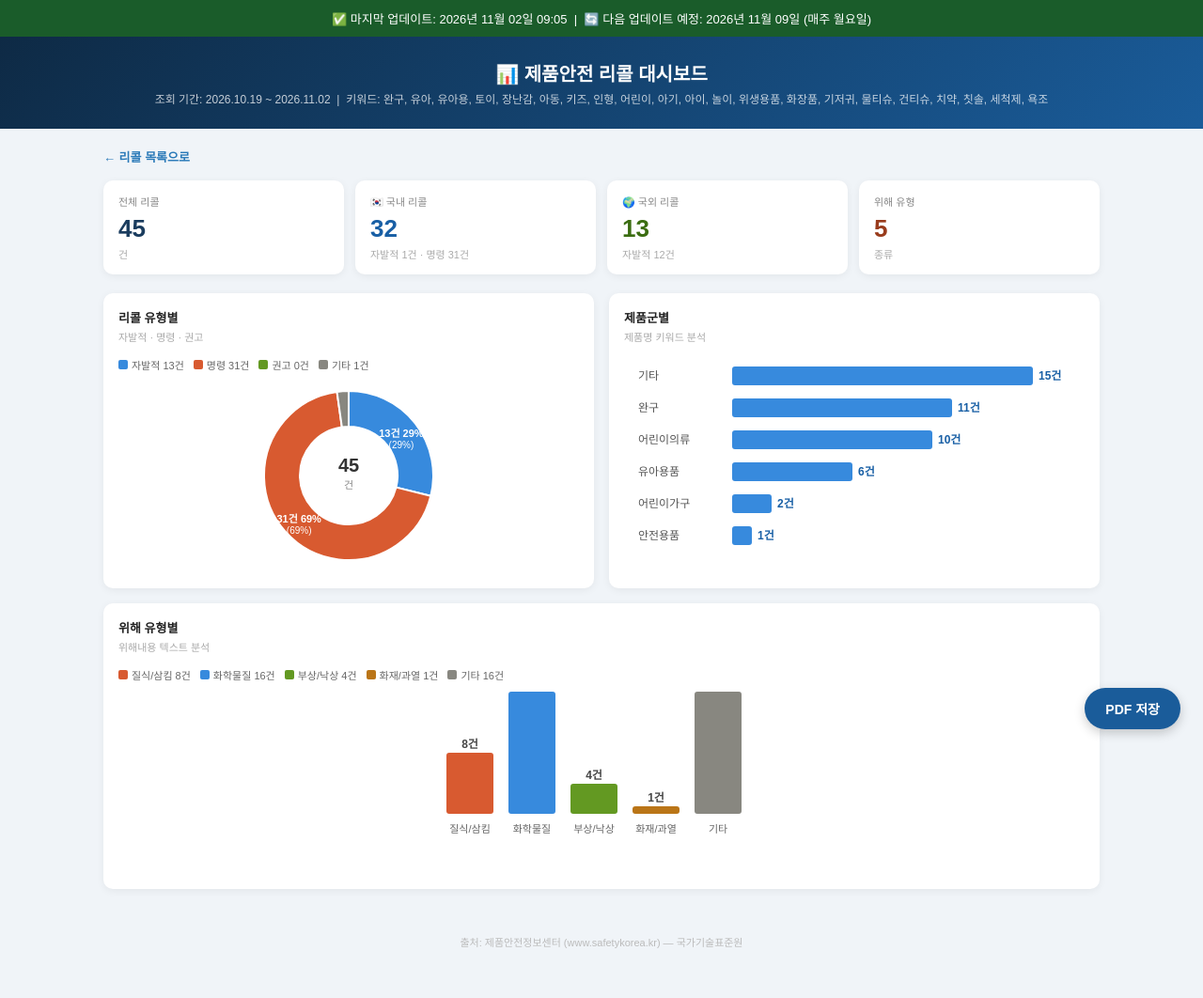
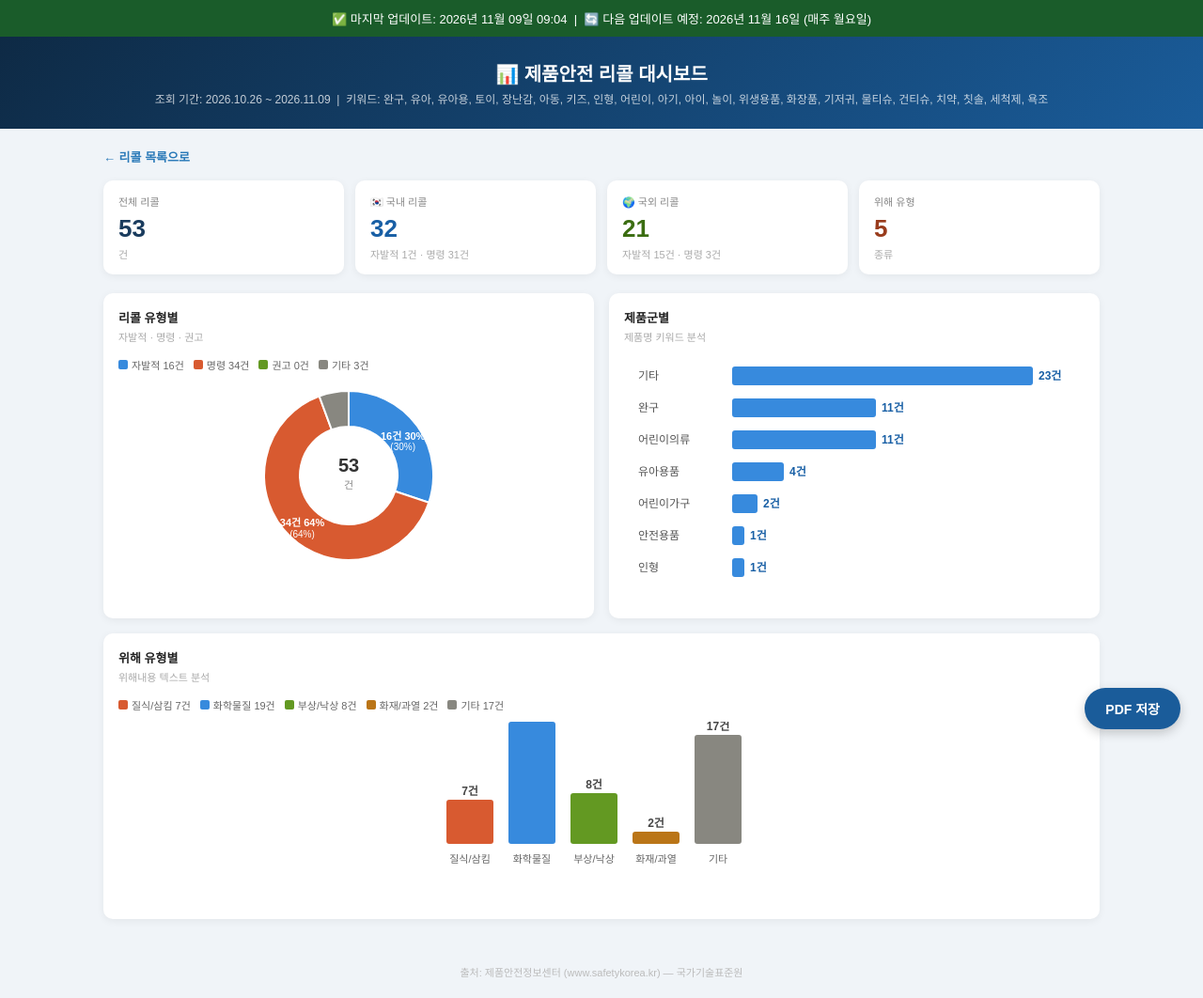
Before and after one commit to ajongchil-maker/recall, a plain HTML site: page dashboard.html in a window 1280 px wide. Shown: the whole page at 94% size. Before the commit the page ends 1030 px from the top, so only its background shows below. Drawn offline with Linux system fonts and the light colour scheme.

Commit message:
auto update 2026-11-09 - dashboard.html

```diff
--- a/dashboard.html
+++ b/dashboard.html
@@ -33,17 +33,17 @@ footer{text-align:center;padding:20px;color:#bbb;font-size:11px;margin-top:8px;}
 </style>
 </head>
 <body>
-<div class="update-bar">✅ 마지막 업데이트: 2026년 11월 02일 09:05 &nbsp;|&nbsp; 🔄 다음 업데이트 예정: 2026년 11월 09일 (매주 월요일)</div>
+<div class="update-bar">✅ 마지막 업데이트: 2026년 11월 09일 09:04 &nbsp;|&nbsp; 🔄 다음 업데이트 예정: 2026년 11월 16일 (매주 월요일)</div>
 <div class="header">
   <h1>📊 제품안전 리콜 대시보드</h1>
-  <p class="sub">조회 기간: 2026.10.19 ~ 2026.11.02 &nbsp;|&nbsp; 키워드: 완구, 유아, 유아용, 토이, 장난감, 아동, 키즈, 인형, 어린이, 아기, 아이, 놀이, 위생용품, 화장품, 기저귀, 물티슈, 건티슈, 치약, 칫솔, 세척제, 욕조</p>
+  <p class="sub">조회 기간: 2026.10.26 ~ 2026.11.09 &nbsp;|&nbsp; 키워드: 완구, 유아, 유아용, 토이, 장난감, 아동, 키즈, 인형, 어린이, 아기, 아이, 놀이, 위생용품, 화장품, 기저귀, 물티슈, 건티슈, 치약, 칫솔, 세척제, 욕조</p>
 </div>
 <div class="body">
   <a href="index.html" class="back-btn">← 리콜 목록으로</a>
   <div class="metrics">
-    <div class="metric"><div class="lbl">전체 리콜</div><div class="num" style="color:#1a3c5e">45</div><div class="sub">건</div></div>
+    <div class="metric"><div class="lbl">전체 리콜</div><div class="num" style="color:#1a3c5e">53</div><div class="sub">건</div></div>
     <div class="metric"><div class="lbl">🇰🇷 국내 리콜</div><div class="num" style="color:#185FA5">32</div><div class="sub">자발적 1건 · 명령 31건</div></div>
-    <div class="metric"><div class="lbl">🌍 국외 리콜</div><div class="num" style="color:#3B6D11">13</div><div class="sub">자발적 12건</div></div>
+    <div class="metric"><div class="lbl">🌍 국외 리콜</div><div class="num" style="color:#3B6D11">21</div><div class="sub">자발적 15건 · 명령 3건</div></div>
     <div class="metric"><div class="lbl">위해 유형</div><div class="num" style="color:#993C1D">5</div><div class="sub">종류</div></div>
   </div>
 
@@ -52,23 +52,23 @@ footer{text-align:center;padding:20px;color:#bbb;font-size:11px;margin-top:8px;}
       <h3>리콜 유형별</h3>
       <div class="desc">자발적 · 명령 · 권고</div>
       <div class="legend">
-        <span><i style="background:#378ADD"></i>자발적 13건</span>
-        <span><i style="background:#D85A30"></i>명령 31건</span>
+        <span><i style="background:#378ADD"></i>자발적 16건</span>
+        <span><i style="background:#D85A30"></i>명령 34건</span>
         <span><i style="background:#639922"></i>권고 0건</span>
-        <span><i style="background:#888780"></i>기타 1건</span>
+        <span><i style="background:#888780"></i>기타 3건</span>
       </div>
       <div class="svg-wrap">
         <svg viewBox="0 0 260 200" width="100%" height="200" xmlns="http://www.w3.org/2000/svg">
-          <path d="M 130.0,10.0 A 90,90 0 0,1 217.3,121.8 L 180.5,112.6 A 52,52 0 0,0 130.0,48.0 Z" fill="#378ADD" stroke="white" stroke-width="2"/>
-<text x="185.9" y="56.3" text-anchor="middle" dominant-baseline="middle" fill="white" font-size="11" font-weight="bold">13건
-29%</text>
-<text x="185.9" y="68.3" text-anchor="middle" dominant-baseline="middle" fill="white" font-size="10">(29%)</text>
-<path d="M 217.3,121.8 A 90,90 0 1,1 117.5,10.9 L 122.8,48.5 A 52,52 0 1,0 180.5,112.6 Z" fill="#D85A30" stroke="white" stroke-width="2"/>
-<text x="77.2" y="147.5" text-anchor="middle" dominant-baseline="middle" fill="white" font-size="11" font-weight="bold">31건
-69%</text>
-<text x="77.2" y="159.5" text-anchor="middle" dominant-baseline="middle" fill="white" font-size="10">(69%)</text>
-<path d="M 117.5,10.9 A 90,90 0 0,1 130.0,10.0 L 130.0,48.0 A 52,52 0 0,0 122.8,48.5 Z" fill="#888780" stroke="white" stroke-width="2"/>
-<text x="130" y="96" text-anchor="middle" fill="#333" font-size="20" font-weight="bold">45</text>
+          <path d="M 130.0,10.0 A 90,90 0 0,1 215.3,128.8 L 179.3,116.7 A 52,52 0 0,0 130.0,48.0 Z" fill="#378ADD" stroke="white" stroke-width="2"/>
+<text x="187.7" y="58.6" text-anchor="middle" dominant-baseline="middle" fill="white" font-size="11" font-weight="bold">16건
+30%</text>
+<text x="187.7" y="70.6" text-anchor="middle" dominant-baseline="middle" fill="white" font-size="10">(30%)</text>
+<path d="M 215.3,128.8 A 90,90 0 1,1 98.7,15.6 L 111.9,51.3 A 52,52 0 1,0 179.3,116.7 Z" fill="#D85A30" stroke="white" stroke-width="2"/>
+<text x="80.5" y="150.9" text-anchor="middle" dominant-baseline="middle" fill="white" font-size="11" font-weight="bold">34건
+64%</text>
+<text x="80.5" y="162.9" text-anchor="middle" dominant-baseline="middle" fill="white" font-size="10">(64%)</text>
+<path d="M 98.7,15.6 A 90,90 0 0,1 130.0,10.0 L 130.0,48.0 A 52,52 0 0,0 111.9,51.3 Z" fill="#888780" stroke="white" stroke-width="2"/>
+<text x="130" y="96" text-anchor="middle" fill="#333" font-size="20" font-weight="bold">53</text>
 <text x="130" y="114" text-anchor="middle" fill="#888" font-size="11">건</text>
         </svg>
       </div>
@@ -78,25 +78,28 @@ footer{text-align:center;padding:20px;color:#bbb;font-size:11px;margin-top:8px;}
       <h3>제품군별</h3>
       <div class="desc">제품명 키워드 분석</div>
       <div class="svg-wrap">
-        <svg viewBox="0 0 460 224" width="100%" height="224" xmlns="http://www.w3.org/2000/svg">
+        <svg viewBox="0 0 460 258" width="100%" height="258" xmlns="http://www.w3.org/2000/svg">
           <text x="0" y="24" fill="#555" font-size="12">기타</text>
 <rect x="100" y="10" width="320" height="20" rx="3" fill="#378ADD"/>
-<text x="426" y="24" fill="#185FA5" font-size="12" font-weight="bold">15건</text>
+<text x="426" y="24" fill="#185FA5" font-size="12" font-weight="bold">23건</text>
 <text x="0" y="58" fill="#555" font-size="12">완구</text>
-<rect x="100" y="44" width="234" height="20" rx="3" fill="#378ADD"/>
-<text x="340" y="58" fill="#185FA5" font-size="12" font-weight="bold">11건</text>
+<rect x="100" y="44" width="153" height="20" rx="3" fill="#378ADD"/>
+<text x="259" y="58" fill="#185FA5" font-size="12" font-weight="bold">11건</text>
 <text x="0" y="92" fill="#555" font-size="12">어린이의류</text>
-<rect x="100" y="78" width="213" height="20" rx="3" fill="#378ADD"/>
-<text x="319" y="92" fill="#185FA5" font-size="12" font-weight="bold">10건</text>
+<rect x="100" y="78" width="153" height="20" rx="3" fill="#378ADD"/>
+<text x="259" y="92" fill="#185FA5" font-size="12" font-weight="bold">11건</text>
 <text x="0" y="126" fill="#555" font-size="12">유아용품</text>
-<rect x="100" y="112" width="128" height="20" rx="3" fill="#378ADD"/>
-<text x="234" y="126" fill="#185FA5" font-size="12" font-weight="bold">6건</text>
+<rect x="100" y="112" width="55" height="20" rx="3" fill="#378ADD"/>
+<text x="161" y="126" fill="#185FA5" font-size="12" font-weight="bold">4건</text>
 <text x="0" y="160" fill="#555" font-size="12">어린이가구</text>
-<rect x="100" y="146" width="42" height="20" rx="3" fill="#378ADD"/>
-<text x="148" y="160" fill="#185FA5" font-size="12" font-weight="bold">2건</text>
+<rect x="100" y="146" width="27" height="20" rx="3" fill="#378ADD"/>
+<text x="133" y="160" fill="#185FA5" font-size="12" font-weight="bold">2건</text>
 <text x="0" y="194" fill="#555" font-size="12">안전용품</text>
-<rect x="100" y="180" width="21" height="20" rx="3" fill="#378ADD"/>
-<text x="127" y="194" fill="#185FA5" font-size="12" font-weight="bold">1건</text>
+<rect x="100" y="180" width="13" height="20" rx="3" fill="#378ADD"/>
+<text x="119" y="194" fill="#185FA5" font-size="12" font-weight="bold">1건</text>
+<text x="0" y="228" fill="#555" font-size="12">인형</text>
+<rect x="100" y="214" width="13" height="20" rx="3" fill="#378ADD"/>
+<text x="119" y="228" fill="#185FA5" font-size="12" font-weight="bold">1건</text>
         </svg>
       </div>
     </div>
@@ -106,28 +109,28 @@ footer{text-align:center;padding:20px;color:#bbb;font-size:11px;margin-top:8px;}
     <h3>위해 유형별</h3>
     <div class="desc">위해내용 텍스트 분석</div>
     <div class="legend">
-      <span><i style="background:#D85A30"></i>질식/삼킴 8건</span>
-      <span><i style="background:#378ADD"></i>화학물질 16건</span>
-      <span><i style="background:#639922"></i>부상/낙상 4건</span>
-      <span><i style="background:#BA7517"></i>화재/과열 1건</span>
-      <span><i style="background:#888780"></i>기타 16건</span>
+      <span><i style="background:#D85A30"></i>질식/삼킴 7건</span>
+      <span><i style="background:#378ADD"></i>화학물질 19건</span>
+      <span><i style="background:#639922"></i>부상/낙상 8건</span>
+      <span><i style="background:#BA7517"></i>화재/과열 2건</span>
+      <span><i style="background:#888780"></i>기타 17건</span>
     </div>
     <div class="svg-wrap">
       <svg viewBox="0 0 330 190" width="100%" height="190" xmlns="http://www.w3.org/2000/svg">
-        <rect x="0" y="65" width="50" height="65" rx="3" fill="#D85A30"/>
-<text x="25" y="60" text-anchor="middle" fill="#444" font-size="12" font-weight="bold">8건</text>
+        <rect x="0" y="83" width="50" height="47" rx="3" fill="#D85A30"/>
+<text x="25" y="78" text-anchor="middle" fill="#444" font-size="12" font-weight="bold">7건</text>
 <text x="25" y="150" text-anchor="middle" fill="#666" font-size="11">질식/삼킴</text>
 <rect x="66" y="0" width="50" height="130" rx="3" fill="#378ADD"/>
-<text x="91" y="-5" text-anchor="middle" fill="#444" font-size="12" font-weight="bold">16건</text>
+<text x="91" y="-5" text-anchor="middle" fill="#444" font-size="12" font-weight="bold">19건</text>
 <text x="91" y="150" text-anchor="middle" fill="#666" font-size="11">화학물질</text>
-<rect x="132" y="98" width="50" height="32" rx="3" fill="#639922"/>
-<text x="157" y="93" text-anchor="middle" fill="#444" font-size="12" font-weight="bold">4건</text>
+<rect x="132" y="76" width="50" height="54" rx="3" fill="#639922"/>
+<text x="157" y="71" text-anchor="middle" fill="#444" font-size="12" font-weight="bold">8건</text>
 <text x="157" y="150" text-anchor="middle" fill="#666" font-size="11">부상/낙상</text>
-<rect x="198" y="122" width="50" height="8" rx="3" fill="#BA7517"/>
-<text x="223" y="117" text-anchor="middle" fill="#444" font-size="12" font-weight="bold">1건</text>
+<rect x="198" y="117" width="50" height="13" rx="3" fill="#BA7517"/>
+<text x="223" y="112" text-anchor="middle" fill="#444" font-size="12" font-weight="bold">2건</text>
 <text x="223" y="150" text-anchor="middle" fill="#666" font-size="11">화재/과열</text>
-<rect x="264" y="0" width="50" height="130" rx="3" fill="#888780"/>
-<text x="289" y="-5" text-anchor="middle" fill="#444" font-size="12" font-weight="bold">16건</text>
+<rect x="264" y="14" width="50" height="116" rx="3" fill="#888780"/>
+<text x="289" y="9" text-anchor="middle" fill="#444" font-size="12" font-weight="bold">17건</text>
 <text x="289" y="150" text-anchor="middle" fill="#666" font-size="11">기타</text>
       </svg>
     </div>
```
